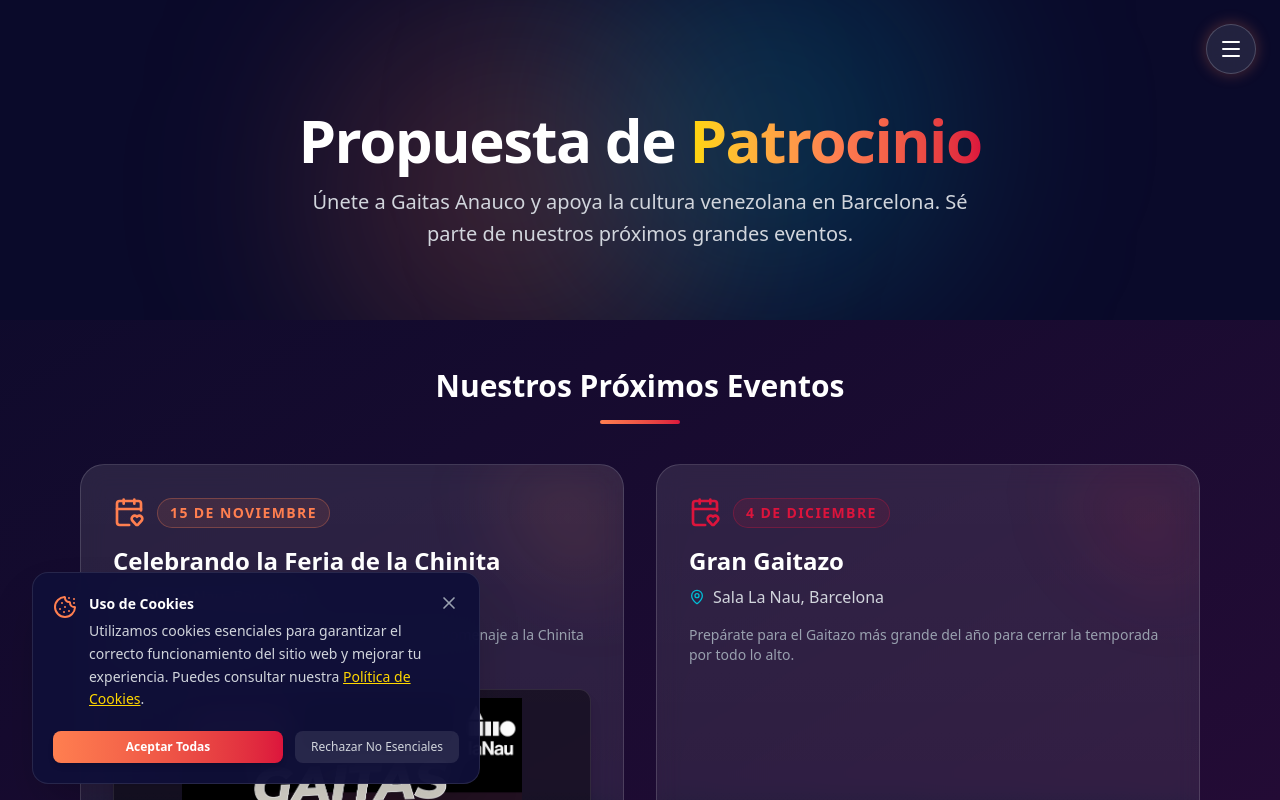
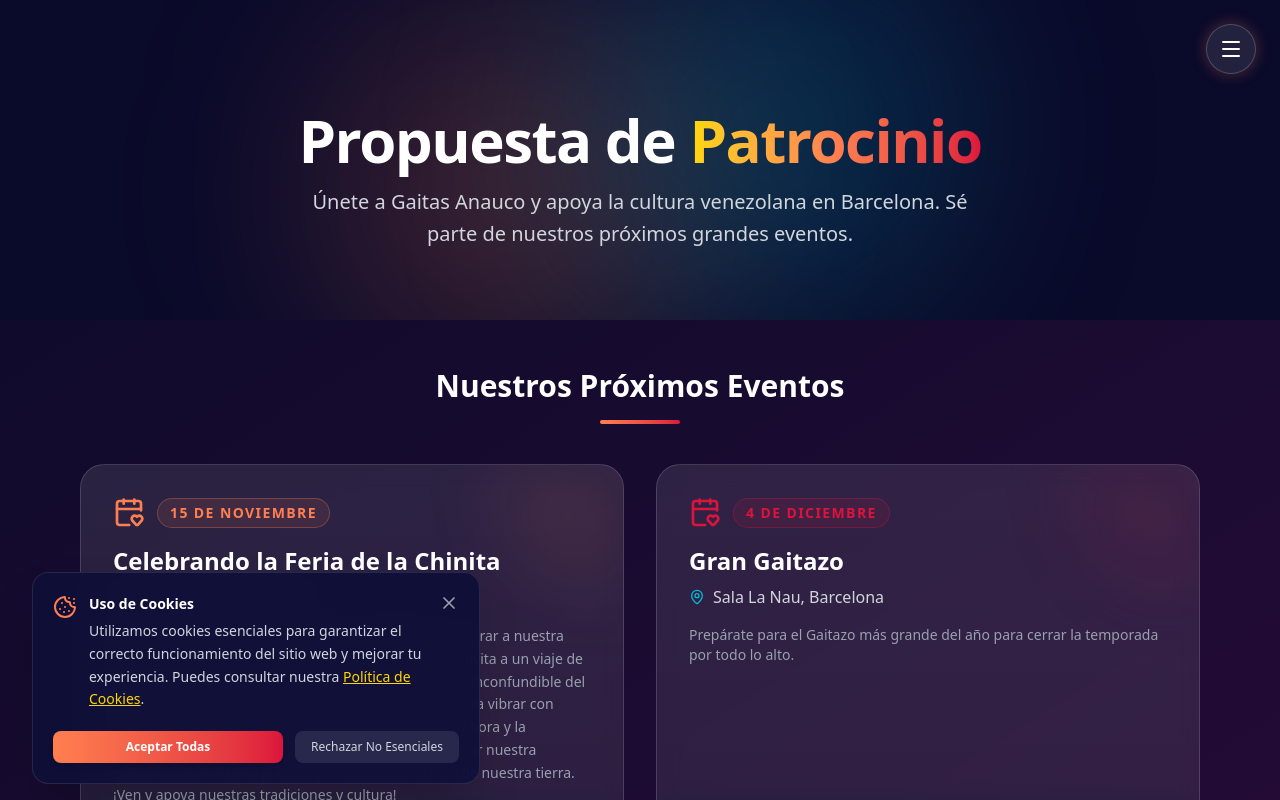
Before and after one commit to arnoldojrm/gaitas-anauco, a Next.js app: page /patrocinio in a window 1280 px wide. Shown: the top 800 px of the page. Built offline with nearby package versions, Linux system fonts and the light colour scheme.

Commit message:
feat: actualizar texto del evento de la Chinita en patrocinio

```diff
--- a/src/app/patrocinio/page.tsx
+++ b/src/app/patrocinio/page.tsx
@@ -46,8 +46,8 @@ export default function PatrocinioPage() {
               <MapPin className="w-4 h-4 text-gaitas-cyan" />
               <span>Sala La Nau, Barcelona</span>
             </div>
-            <p className="text-sm text-gray-400 mt-4">
-              Celebra con nosotros la tradicional bajada y rinde homenaje a la Chinita al mejor estilo gaitero.
+            <p className="text-sm text-gray-400 mt-4 leading-relaxed">
+              ¡Siente el calor de la gaita zuliana y acompáñanos a honrar a nuestra patrona, la Virgen de Chiquinquirá! Gaitas Anauco te invita a un viaje de vuelta a casa, una tarde donde la devoción y la alegría inconfundible del sabor caribeño se unen en un solo sentir. Prepárate para vibrar con nuestras raíces venezolanas al ritmo del cuatro, la tambora y la charrasca. Será un encuentro inolvidable para compartir nuestra esencia, cantar a todo pulmón y sentirnos más cerca de nuestra tierra. ¡Ven y apoya nuestras tradiciones y cultura!
             </p>
             <div className="mt-6 relative w-full h-[400px] sm:h-[500px] rounded-xl overflow-hidden border border-white/10 shadow-lg bg-black/40">
               <Image
```
